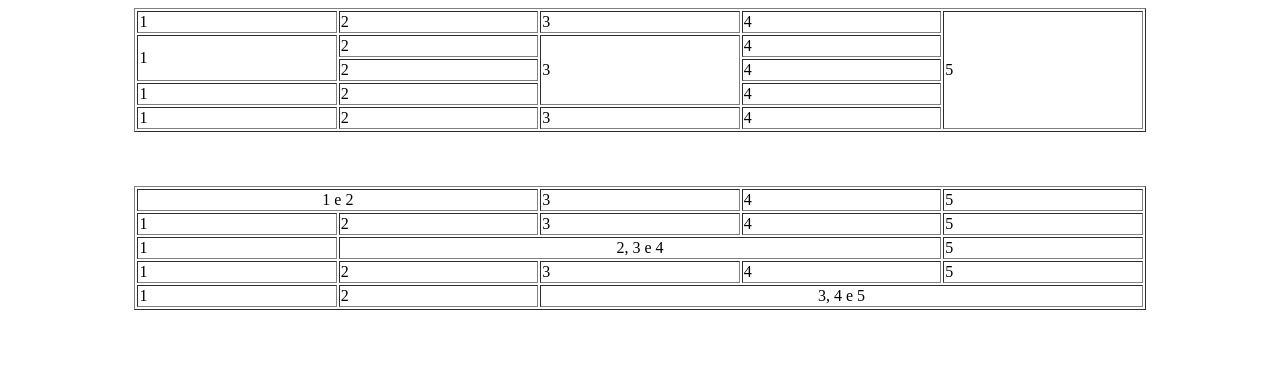
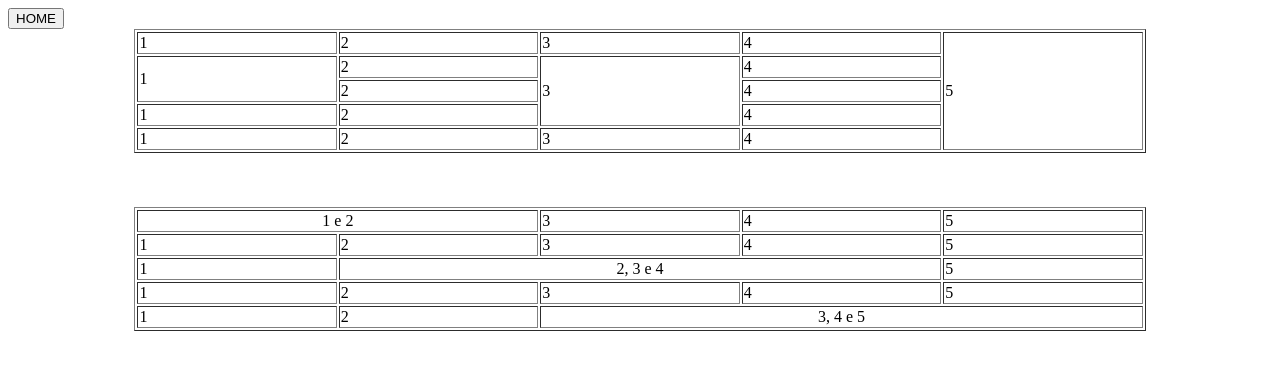
Before and after one commit to kethlinlorenzetti/1site, a plain HTML site: page tabelas/28-04.html in a window 1280 px wide. Drawn offline with Linux system fonts and the light colour scheme.

Commit message:
Update 28-04.html

```diff
--- a/tabelas/28-04.html
+++ b/tabelas/28-04.html
@@ -6,6 +6,7 @@
 	<title> 28/04 </title>
 </head>
 <body>
+	<a href="https://kethlinlorenzetti.github.io/1site/"> <button>HOME</button> </a>
 	<table width="80%" align="center" border="1">
 		<tr>
 			<td width="20%"> 1 </td>
```
